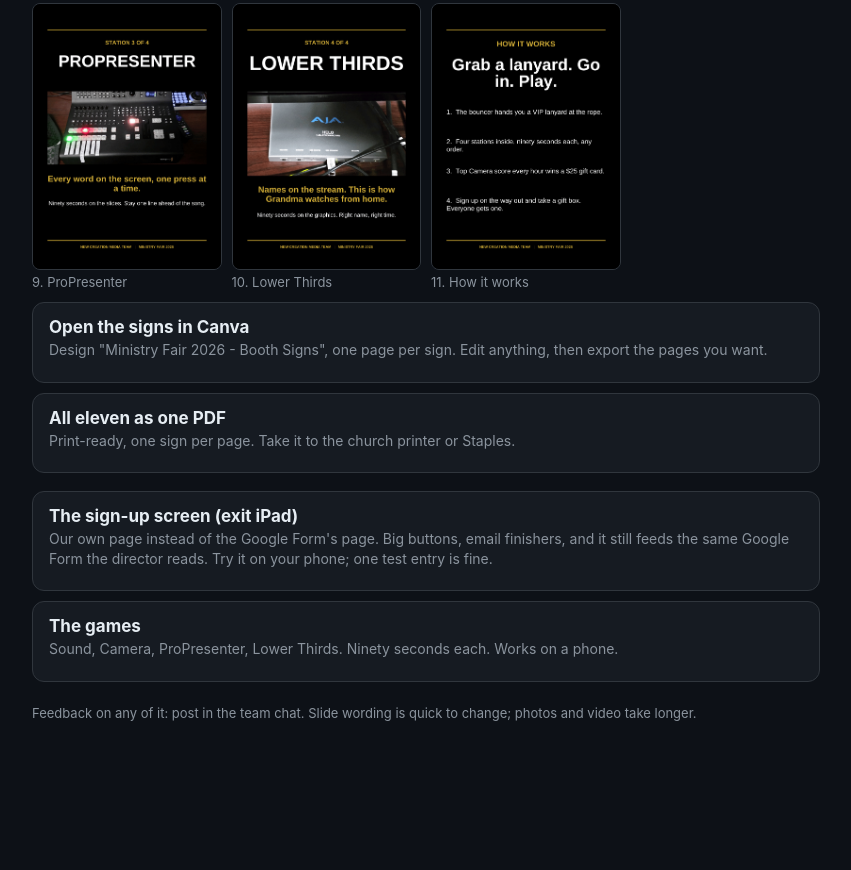
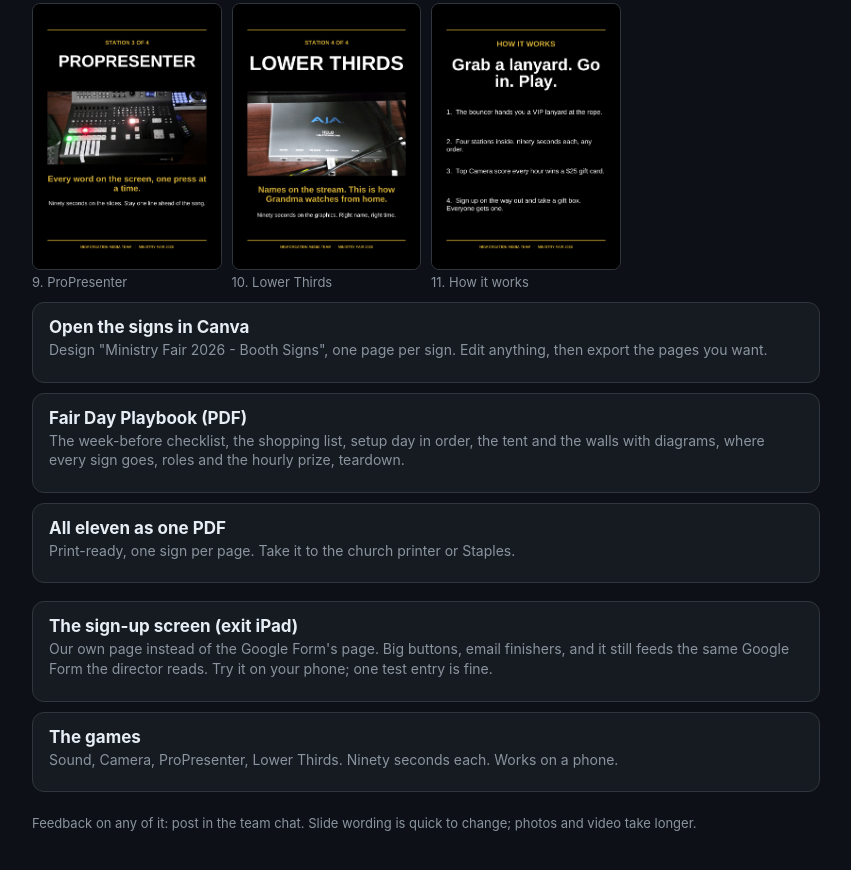
Before and after one commit to Matt5306/ncc-media-booth, a plain HTML site: page preview/index.html in a window 1280 px wide. Shown: the part 2008-2878 px from the top of the page, without its empty margins (214-1065 px from the left). Before the commit the page ends 2771 px from the top, so only its background shows below. Drawn offline with Linux system fonts and the light colour scheme.

Commit message:
Publish booth 2026-09-12 21:04

```diff
--- a/preview/index.html
+++ b/preview/index.html
@@ -56,6 +56,7 @@
   </div>
   <div class="links" style="margin-top:12px">
     <a class="card" href="https://www.canva.com/d/IjzHmq8aOlYcoKx"><b>Open the signs in Canva</b><span>Design "Ministry Fair 2026 - Booth Signs", one page per sign. Edit anything, then export the pages you want.</span></a>
+    <a class="card" href="fair-day-playbook.pdf"><b>Fair Day Playbook (PDF)</b><span>The week-before checklist, the shopping list, setup day in order, the tent and the walls with diagrams, where every sign goes, roles and the hourly prize, teardown.</span></a>
     <a class="card" href="booth-signs.pdf"><b>All eleven as one PDF</b><span>Print-ready, one sign per page. Take it to the church printer or Staples.</span></a>
   </div>
   <style>.signs { display:grid; grid-template-columns:repeat(auto-fill, minmax(150px, 1fr)); gap:10px; } .signs a { text-decoration:none; color:var(--dim); font-size:13px; } .signs img { width:100%; border-radius:8px; border:1px solid var(--border); display:block; margin-bottom:4px; }</style>
```
Also changed, not shown: 1 other file.
